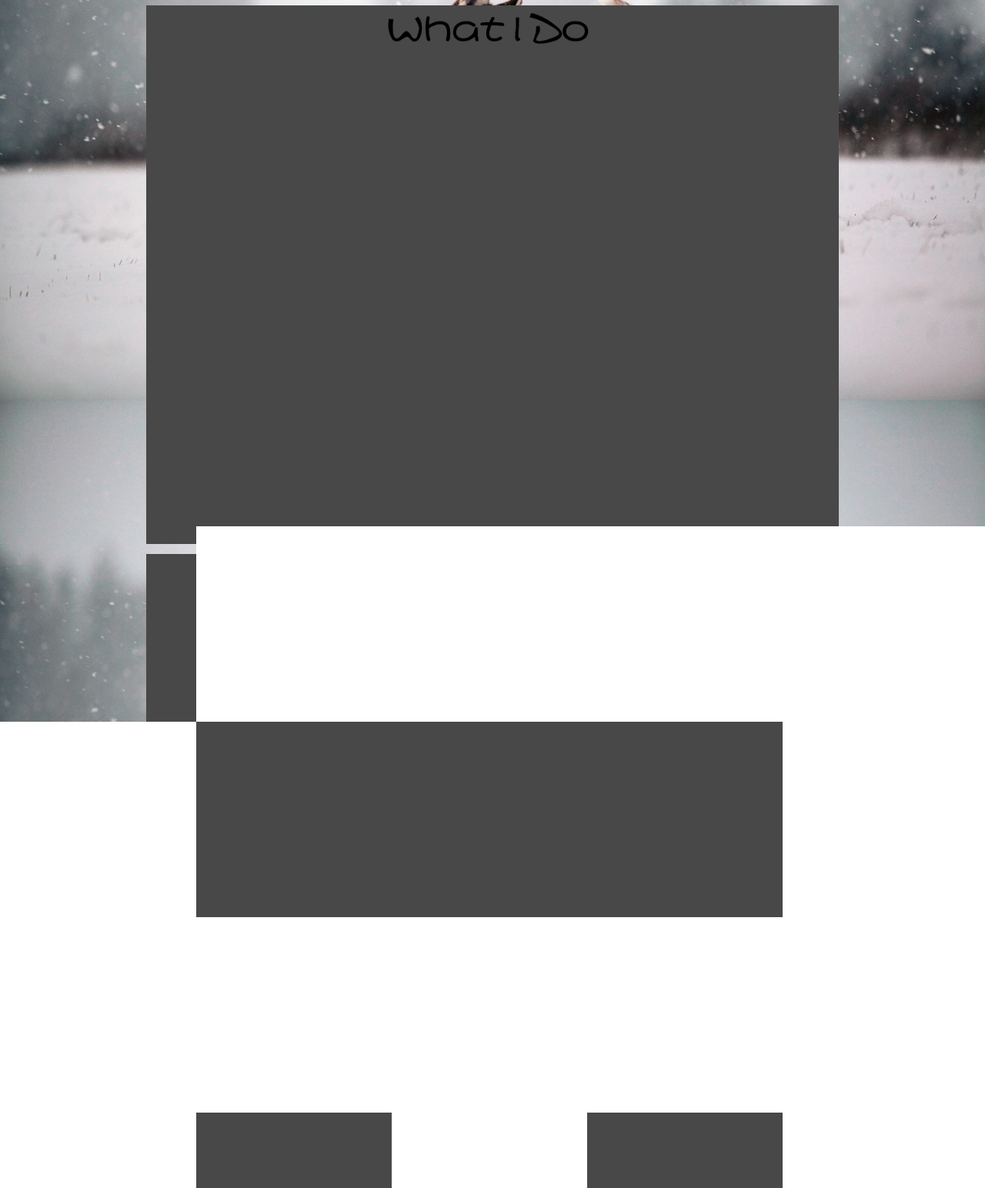
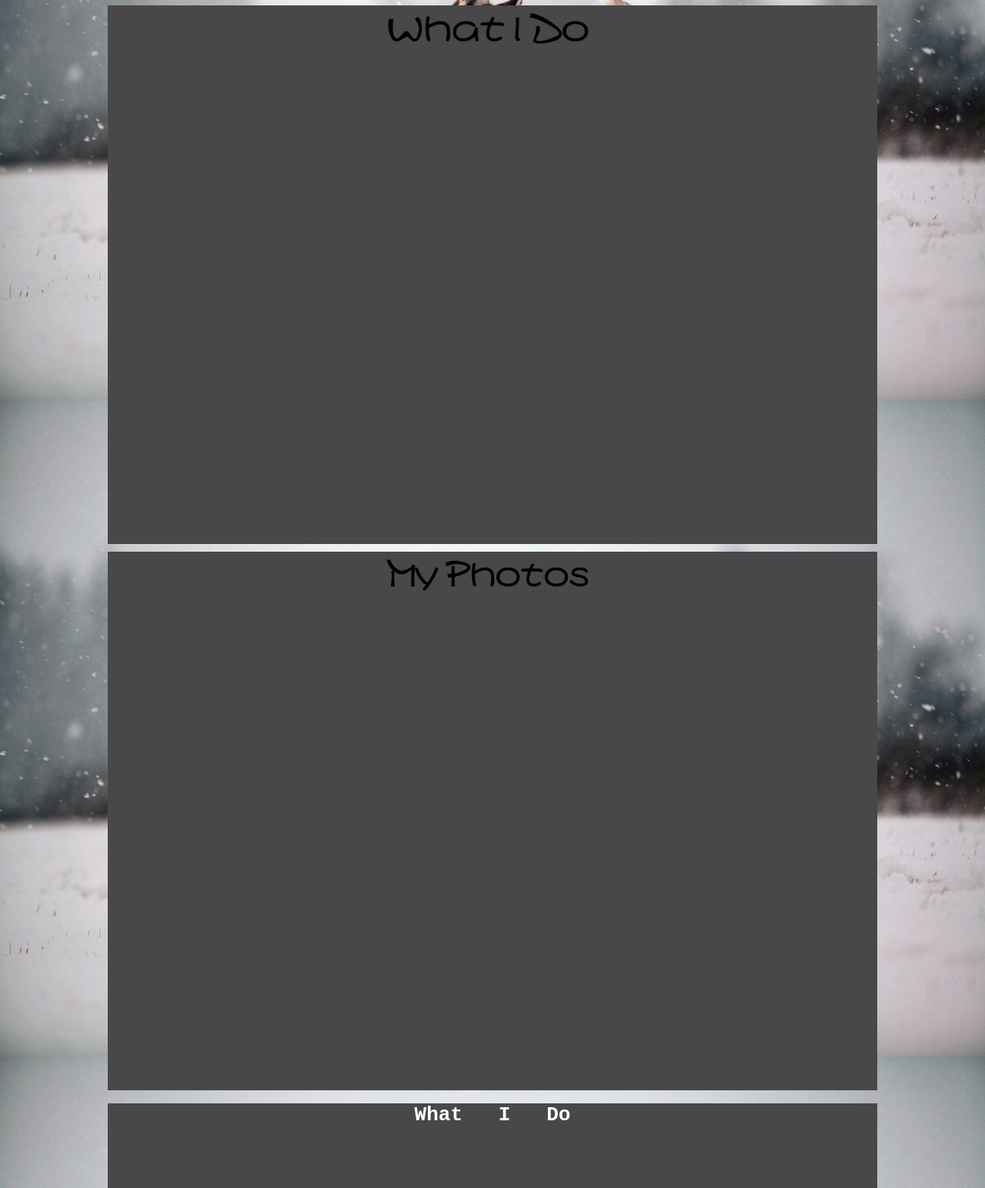
Before and after one commit to XiaoLongW/wxl-page, a plain HTML site: page index.html in a window 1280 px wide. Shown: the part 333-1877 px from the top of the page at 77% size. Drawn offline with Linux system fonts and the light colour scheme.

Commit message:
change css

```diff
--- a/index.html
+++ b/index.html
@@ -20,10 +20,10 @@
       </ul>
     </div>
     <div id="bodyone">
-        <div id="one-title" ><img src="./img/do.png" style="width:280px;height:60px;"/></pre></div>
+        <div id="one-title" ><img src="./img/do.png" style="width:280px;height:60px;"/></div>
     </div>
     <div id="bodytwo">
-       <div id="two-title" ><pre><h1>What   I   Do</h1></pre></div>
+       <div id="two-title" ><img src="./img/photos.png" style="width:280px;height:60px;"/></div>
     </div>
     <div id="bodythree">
       <div id="two-title" ><pre><h1>What   I   Do</h1></pre></div>
--- a/style.css
+++ b/style.css
@@ -6,7 +6,7 @@ body{
   color: white
 }
 .header{
-  width: 900px;
+  width: 1000px;
   height: 170px;
   margin: 110px auto 0 auto;
   background: #585858;
@@ -32,7 +32,7 @@ body{
 }
 
 #menu{
-  width: 900px;
+  width: 1000px;
   height: 50px;
   background: black ;
   margin: 0 auto ;
@@ -60,35 +60,34 @@ body{
 }
 
 #bodyone{
-  width:900px;
+  width:1000px;
   height:700px;
   background:#484848;
-  margin: 0 auto 0 auto;
-}
-#bodyone h1{
-    text-align: center;
+  margin: 10px auto 0 auto;
 }
 #one-title{
 margin: 10px auto 0 auto;
 text-align: center;
 }
+
 #bodytwo{
-  width:900px;
+  width:1000px;
   height:700px;
   background:#484848;
-  margin: 0 auto 0 auto;
+  margin: 10px auto 0 auto;
 }
-#bodytwo h1{
+#two-title{
   margin: 10px auto 0 auto;
   text-align: center;
 }
+
 #bodythree{
-  width:900px;
+  width:1000px;
   height:700px;
   background:#484848;
-  margin: 0 auto 0 auto;
+  margin: 10px auto 0 auto;
 }
-#bodythree h1{
+#three-title{
   margin: 10px auto 0 auto;
   text-align: center;
 }
```
Also changed, not shown: img/3.jpg (deleted), img/4.jpg (deleted), img/6.jpg (deleted), img/7.jpg (deleted), img/8.jpg (deleted), img/photos.png (added).
